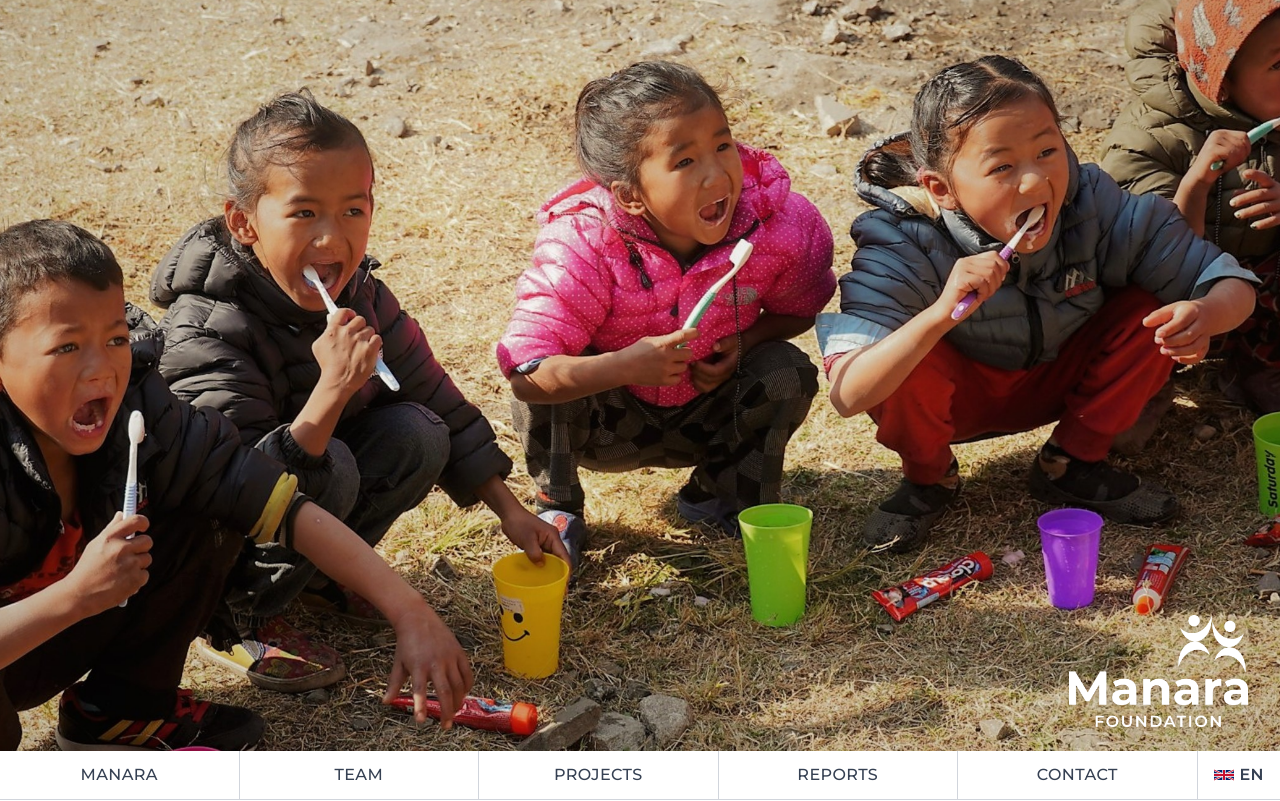
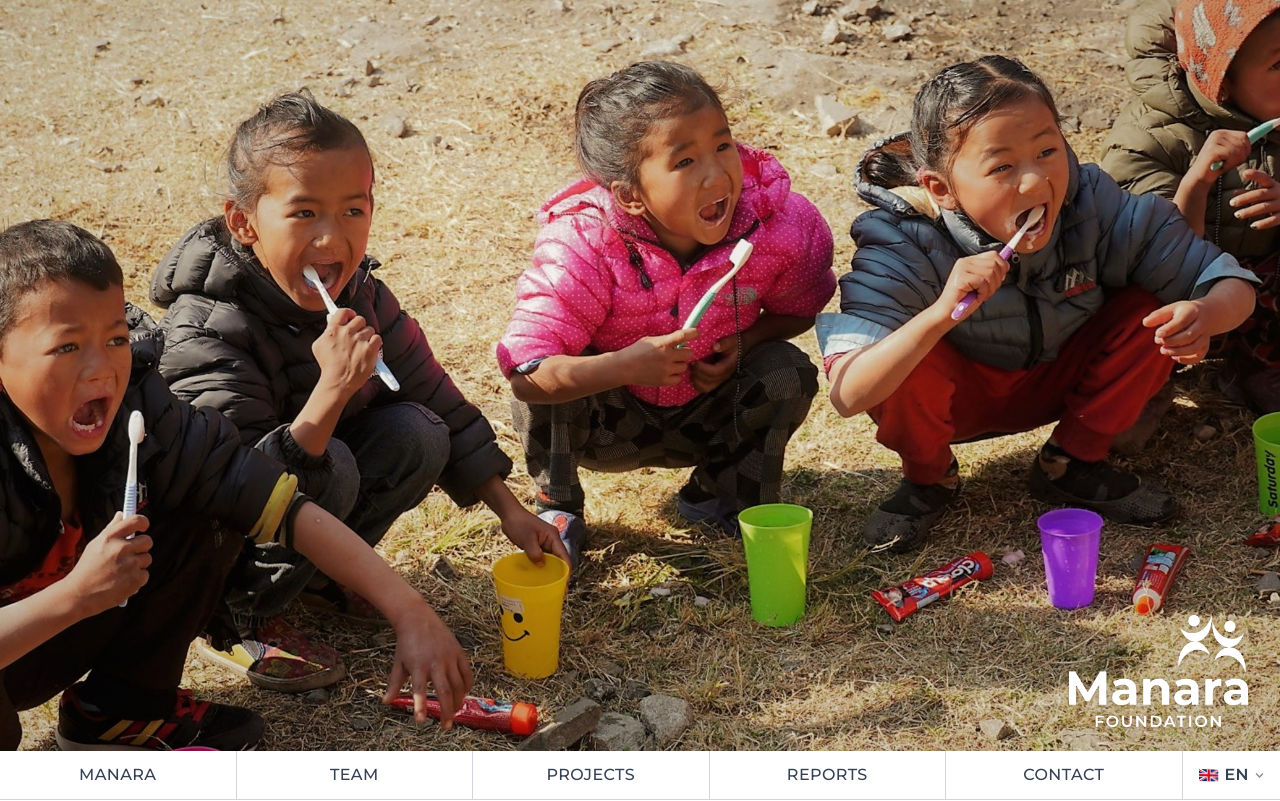
Before and after one commit to ManaraOfficial/Manara_WebsiteV2, a React (Vite) app: page / in a window 1280 px wide. Shown: the top 801 px of the page. Built offline with nearby package versions, Linux system fonts and the light colour scheme.

Commit message:
add the flag for nepal

```diff
--- a/src/components/Flags.jsx
+++ b/src/components/Flags.jsx
@@ -1,46 +1,101 @@
+import { useId } from 'react'
+
 // Inline SVG flags rather than emoji: Windows does not render flag emoji at all
 // (it falls back to plain letter pairs like "NP"), and a flag-icon package would
 // be extra bytes on connections we're trying to keep light. These are a few
 // hundred bytes each and render identically everywhere.
 
-const box = 'h-3.5 w-5 shrink-0'
+const box = 'h-4 w-5 shrink-0'
 
 export function FlagGB({ className = '' }) {
+  // The counterchange clip needs an id unique to each rendered instance.
+  const clipId = useId()
   return (
     <svg
-      viewBox="0 0 60 30"
+      viewBox="0 0 50 30"
       preserveAspectRatio="xMidYMid meet"
       aria-hidden="true"
       className={`${box} ${className}`}
     >
-      <rect width="60" height="30" fill="#012169" />
-      <path d="M0,0 L60,30 M60,0 L0,30" stroke="#fff" strokeWidth="6" />
-      <path d="M0,0 L60,30 M60,0 L0,30" stroke="#C8102E" strokeWidth="3" />
-      <path d="M30,0 V30 M0,15 H60" stroke="#fff" strokeWidth="10" />
-      <path d="M30,0 V30 M0,15 H60" stroke="#C8102E" strokeWidth="6" />
+      {/* Official Union Flag geometry (3:5). The red diagonals are
+          counterchanged — offset from the centre of the white saltire rather
+          than centred on it — which the clip path is what produces. */}
+      <clipPath id={clipId}>
+        <path d="M25,15h25v15zv15h-25zh-25v-15zv-15h25z" />
+      </clipPath>
+      <path d="M0,0v30h50v-30z" fill="#012169" />
+      <path d="M0,0 50,30M50,0 0,30" stroke="#fff" strokeWidth="6" />
+      <path
+        d="M0,0 50,30M50,0 0,30"
+        clipPath={`url(#${clipId})`}
+        stroke="#C8102E"
+        strokeWidth="4"
+      />
+      <path
+        d="M-1 11h22v-12h8v12h22v8h-22v12h-8v-12h-22z"
+        fill="#C8102E"
+        stroke="#fff"
+        strokeWidth="2"
+      />
     </svg>
   )
 }
 
-export function FlagNP({ className = '' }) {
+// Geometry taken from the official construction in the Constitution of Nepal,
+// Article 5, Schedule 1 — not eyeballed. Note the upper pennant's lower edge is
+// horizontal; the "notch" is where the lower pennant's diagonal crosses it.
+const NP_OUTLINE = 'M -15,37.5735931288 h 60 L -15,0 v 80 h 60 L -15,20 z'
+
+export function FlagNP({ className = '', wave = false }) {
   return (
     <svg
-      viewBox="0 0 50 54"
+      viewBox="-17.582 -4.664 71.571 87.246"
       preserveAspectRatio="xMidYMid meet"
       aria-hidden="true"
       className={`${box} ${className}`}
     >
-      {/* Nepal's flag is the only non-rectangular national flag — two stacked
-          pennants, crimson with a blue border. */}
-      <path
-        d="M3 3 L41 23 L22 23 L43 42 L3 42 Z"
-        fill="#DC143C"
-        stroke="#003893"
-        strokeWidth="5"
-        strokeLinejoin="round"
-      />
-      <circle cx="13" cy="14" r="3.4" fill="#fff" />
-      <circle cx="14" cy="33" r="3.4" fill="#fff" />
+      {/* Cloth ripple: animated turbulence drives a displacement map, so waves
+          travel across the fabric rather than the whole shape just rocking.
+          Only rendered for the flag that waves, keeping the filter id unique. */}
+      {wave && (
+        <defs>
+          <filter id="np-flag-ripple" x="-25%" y="-25%" width="150%" height="150%">
+            <feTurbulence
+              type="turbulence"
+              baseFrequency="0.014 0.05"
+              numOctaves="2"
+              seed="7"
+              result="noise"
+            >
+              <animate
+                attributeName="baseFrequency"
+                dur="6s"
+                values="0.014 0.05; 0.022 0.065; 0.014 0.05"
+                repeatCount="indefinite"
+              />
+            </feTurbulence>
+            <feDisplacementMap
+              in="SourceGraphic"
+              in2="noise"
+              scale="3"
+              xChannelSelector="R"
+              yChannelSelector="G"
+            />
+          </filter>
+        </defs>
+      )}
+      <g filter={wave ? 'url(#np-flag-ripple)' : undefined}>
+        {/* Blue border drawn first so the crimson field sits on top of it. */}
+        <path d={NP_OUTLINE} fill="none" stroke="#003893" strokeWidth="5.165" />
+        <path d={NP_OUTLINE} fill="#DC143C" />
+        <g fill="#fff">
+          {/* Crescent moon — the official two-arc path. */}
+          <path d="M -11.9502769431,23.4834957055 A 12.8400974233,12.8400974233 0 0,0 11.9502769431,23.4834957055 A 11.9502769431 11.9502769431 0 0,1 -11.9502769431,23.4834957055" />
+          <polygon points="0.00,21.33 1.44,23.67 3.86,22.36 3.93,25.11 6.69,25.19 5.37,27.61 7.72,29.05 5.37,30.48 6.69,32.91 3.93,32.98 3.86,35.73 1.44,34.42 0.00,36.77 -1.44,34.42 -3.86,35.73 -3.93,32.98 -6.69,32.91 -5.37,30.48 -7.72,29.05 -5.37,27.61 -6.69,25.19 -3.93,25.11 -3.86,22.36 -1.44,23.67" />
+          {/* 12-pointed sun */}
+          <polygon points="0.00,47.48 2.11,50.92 5.65,48.99 5.76,53.03 9.79,53.13 7.86,56.68 11.31,58.79 7.86,60.89 9.79,64.44 5.76,64.54 5.66,68.58 2.11,66.65 0.00,70.10 -2.11,66.65 -5.65,68.58 -5.76,64.54 -9.79,64.44 -7.86,60.89 -11.31,58.79 -7.86,56.68 -9.79,53.13 -5.76,53.03 -5.66,48.99 -2.11,50.92" />
+        </g>
+      </g>
     </svg>
   )
 }
--- a/src/components/LangSwitch.jsx
+++ b/src/components/LangSwitch.jsx
@@ -1,5 +1,5 @@
 import { useEffect, useRef, useState } from 'react'
-import { FaCheck } from 'react-icons/fa'
+import { FaCheck, FaChevronDown } from 'react-icons/fa'
 import { FlagGB, FlagNP } from './Flags.jsx'
 import { useLang } from '../i18n/useLang.js'
 
@@ -51,8 +51,17 @@ function LangSwitch() {
           open ? 'bg-gray-100 text-gray-900' : 'text-gray-700 hover:bg-gray-100'
         }`}
       >
-        <current.Flag />
+        <span className="flag-wave">
+          <current.Flag wave />
+        </span>
         {current.short}
+        <FaChevronDown
+          size={9}
+          aria-hidden="true"
+          className={`shrink-0 opacity-60 transition-transform duration-200 ${
+            open ? 'rotate-180' : ''
+          }`}
+        />
       </button>
 
       {open && (
--- a/src/index.css
+++ b/src/index.css
@@ -158,3 +158,59 @@ label[for] {
     animation: none;
   }
 }
+
+/* Flag in a steady wind blowing one way. Every value stays on the same side
+   of zero, so the flag never swings back through the pole — it just leans away
+   and flutters at varying strength, the way it does in a constant breeze.
+   Two elements at durations that don't divide evenly, so the combined loop
+   takes ~12s to repeat instead of looking mechanical. */
+@keyframes flag-sway {
+  0% {
+    transform: perspective(80px) rotateY(7deg);
+  }
+  35% {
+    transform: perspective(80px) rotateY(21deg);
+  }
+  65% {
+    transform: perspective(80px) rotateY(12deg);
+  }
+  100% {
+    transform: perspective(80px) rotateY(7deg);
+  }
+}
+
+@keyframes flag-ripple {
+  0% {
+    transform: skewY(0.5deg) scaleY(1);
+  }
+  25% {
+    transform: skewY(2.6deg) scaleY(0.96);
+  }
+  55% {
+    transform: skewY(1.2deg) scaleY(1.02);
+  }
+  80% {
+    transform: skewY(3deg) scaleY(0.97);
+  }
+  100% {
+    transform: skewY(0.5deg) scaleY(1);
+  }
+}
+
+.flag-wave {
+  display: inline-flex;
+  transform-origin: left center;
+  animation: flag-sway 2.9s ease-in-out infinite;
+}
+
+.flag-wave > svg {
+  transform-origin: left center;
+  animation: flag-ripple 1.7s ease-in-out infinite;
+}
+
+@media (prefers-reduced-motion: reduce) {
+  .flag-wave,
+  .flag-wave > svg {
+    animation: none;
+  }
+}
```
